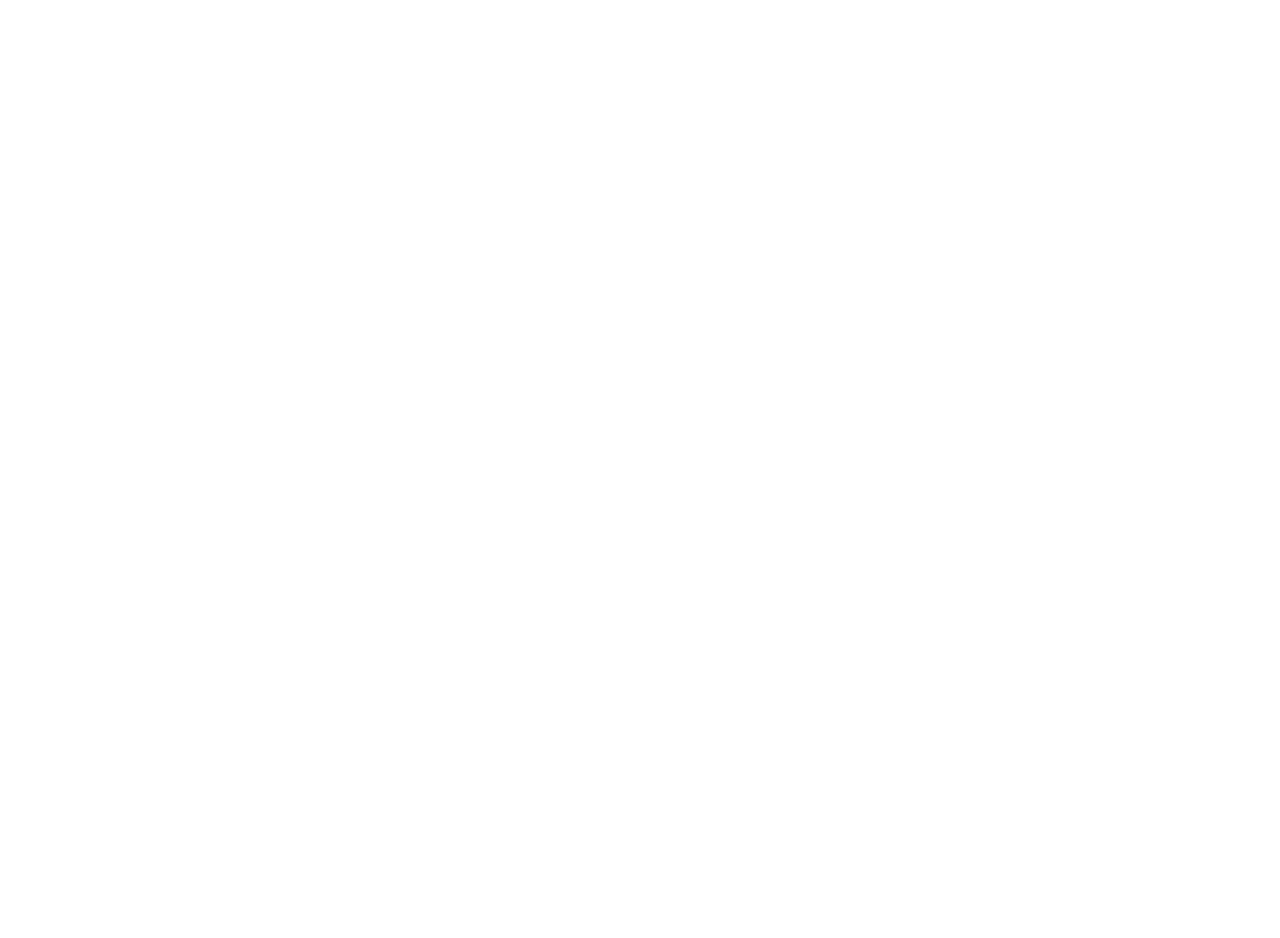
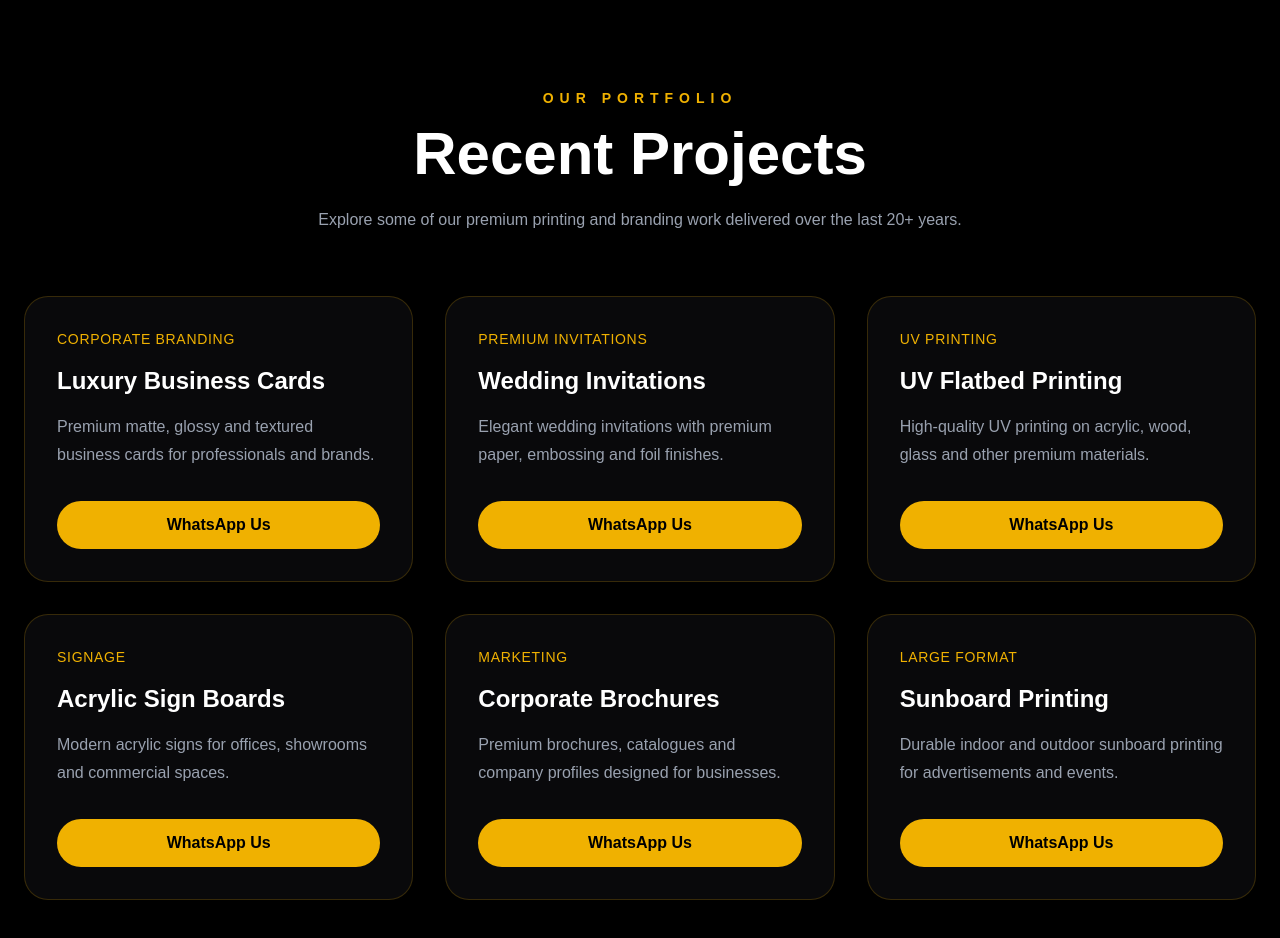
Before and after one commit to fawadahmed24cs-ui/techno-ads-website, a Next.js app: page / in a window 1280 px wide. Shown: the part 1860-2798 px from the top of the page. Before the commit the page ends 1852 px from the top, so only its background shows below. Built offline with nearby package versions, Linux system fonts and the light colour scheme.

Commit message:
Build homepage with hero, services and portfolio

```diff
--- a/app/page.tsx
+++ b/app/page.tsx
@@ -1,6 +1,7 @@
 import Navbar from "@/components/Navbar";
 import Hero from "@/components/Hero";
 import Services from "@/components/Services";
+import Portfolio from "@/components/Portfolio";
 
 export default function Home() {
   return (
@@ -8,6 +9,7 @@
       <Navbar />
       <Hero />
       <Services />
+      <Portfolio />
     </>
   );
 }
--- /dev/null
+++ b/components/Portfolio.tsx
@@ -0,0 +1,92 @@
+const portfolio = [
+  {
+    title: "Luxury Business Cards",
+    category: "Corporate Branding",
+    description:
+      "Premium matte, glossy and textured business cards for professionals and brands.",
+  },
+  {
+    title: "Wedding Invitations",
+    category: "Premium Invitations",
+    description:
+      "Elegant wedding invitations with premium paper, embossing and foil finishes.",
+  },
+  {
+    title: "UV Flatbed Printing",
+    category: "UV Printing",
+    description:
+      "High-quality UV printing on acrylic, wood, glass and other premium materials.",
+  },
+  {
+    title: "Acrylic Sign Boards",
+    category: "Signage",
+    description:
+      "Modern acrylic signs for offices, showrooms and commercial spaces.",
+  },
+  {
+    title: "Corporate Brochures",
+    category: "Marketing",
+    description:
+      "Premium brochures, catalogues and company profiles designed for businesses.",
+  },
+  {
+    title: "Sunboard Printing",
+    category: "Large Format",
+    description:
+      "Durable indoor and outdoor sunboard printing for advertisements and events.",
+  },
+];
+
+export default function Portfolio() {
+  return (
+    <section className="bg-black text-white py-24 px-6">
+      <div className="max-w-7xl mx-auto">
+
+        <div className="text-center mb-16">
+          <p className="uppercase tracking-[6px] text-yellow-500 text-sm font-semibold">
+            Our Portfolio
+          </p>
+
+          <h2 className="text-4xl md:text-6xl font-bold mt-4">
+            Recent Projects
+          </h2>
+
+          <p className="text-gray-400 mt-6 max-w-2xl mx-auto">
+            Explore some of our premium printing and branding work delivered over
+            the last 20+ years.
+          </p>
+        </div>
+
+        <div className="grid grid-cols-1 md:grid-cols-2 lg:grid-cols-3 gap-8">
+
+          {portfolio.map((item) => (
+            <div
+              key={item.title}
+              className="bg-zinc-950 border border-yellow-500/20 rounded-3xl p-8 hover:border-yellow-500 hover:-translate-y-2 transition-all duration-300"
+            >
+
+              <p className="text-yellow-500 uppercase text-sm tracking-wider">
+                {item.category}
+              </p>
+
+              <h3 className="text-2xl font-bold mt-4">
+                {item.title}
+              </h3>
+
+              <p className="text-gray-400 mt-4 leading-7">
+                {item.description}
+              </p>
+
+              <button className="mt-8 w-full bg-yellow-500 text-black py-3 rounded-full font-semibold hover:bg-yellow-400 transition">
+                WhatsApp Us
+              </button>
+
+            </div>
+          ))}
+
+        </div>
+
+      </div>
+    </section>
+  );
+}
```
